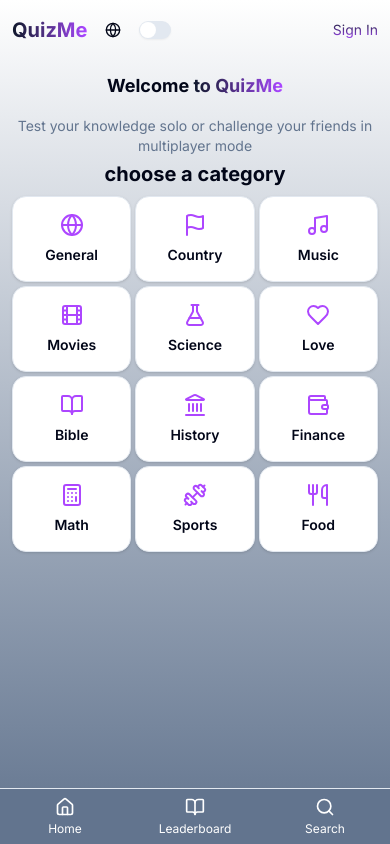
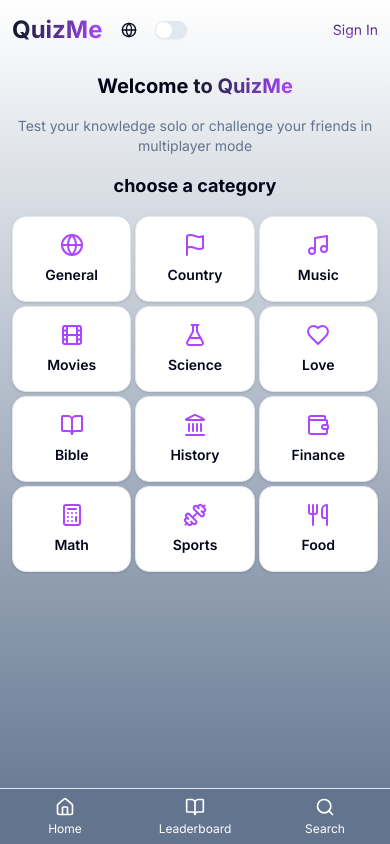
Before and after one commit to umuntu02/quiz-me, a Next.js app: page / in a window 390 px wide. Built offline with nearby package versions, Linux system fonts and the light colour scheme.

Commit message:
for change in category change olso mb-header for more space

```diff
--- a/app/page.tsx
+++ b/app/page.tsx
@@ -45,18 +45,18 @@
         <Header />
 
         <section className="max-w-4xl mx-auto text-center mb-12">
-          <h2 className="text-lg sm:text-4xl font-bold mb-4">
+          <h2 className="text-xl sm:text-4xl font-bold mb-4">
             Welcome{" "}
             <span className="font-bold bg-gradient-to-r from-primary to-purple-500 bg-clip-text text-transparent">
               {!isAuthenticated ? "to QuizMe" : user?.name}
             </span>
           </h2>
-          <p className="text-sm sm:text-xl text-muted-foreground mb-1">
+          <p className="text-sm sm:text-xl text-muted-foreground mb-4">
             Test your knowledge solo or challenge your friends in multiplayer
             mode
           </p>
 
-          <h2 className="text-xl font-bold mb-2 text-center">
+          <h2 className="text-lg font-bold mb-4 text-center">
             choose a category
           </h2>
           <div className="grid grid-cols-3 gap-1 md:grid-cols-3 lg:grid-cols-4 sm:gap-4">
--- a/components/Header.tsx
+++ b/components/Header.tsx
@@ -6,7 +6,7 @@
   return (
     <header className="flex justify-between items-center mb-6">
       <div className="flex items-center gap-2">
-        <h1 className="text-xl sm:text-3xl font-bold bg-gradient-to-r from-primary to-purple-500 bg-clip-text text-transparent">
+        <h1 className="text-2xl font-bold bg-gradient-to-r from-primary to-purple-500 bg-clip-text text-transparent">
           QuizMe
         </h1>
         <LanguageToggle />
--- a/components/user-nav.tsx
+++ b/components/user-nav.tsx
@@ -31,8 +31,8 @@
   return (
     <DropdownMenu>
       <DropdownMenuTrigger asChild>
-        <Button variant="ghost" className="relative h-10 sm:w-10 rounded-full">
-          <Avatar className="h-10 sm:w-10">
+        <Button variant="ghost" className="relative h-10 w-10 rounded-full">
+          <Avatar className="h-10 w-10">
             <AvatarFallback className="bg-primary/10 text-primary">
               {user?.name
                 ?.split(" ")
```
